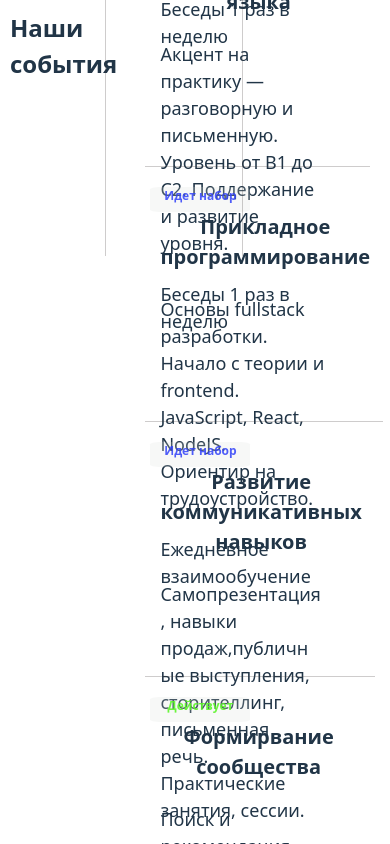
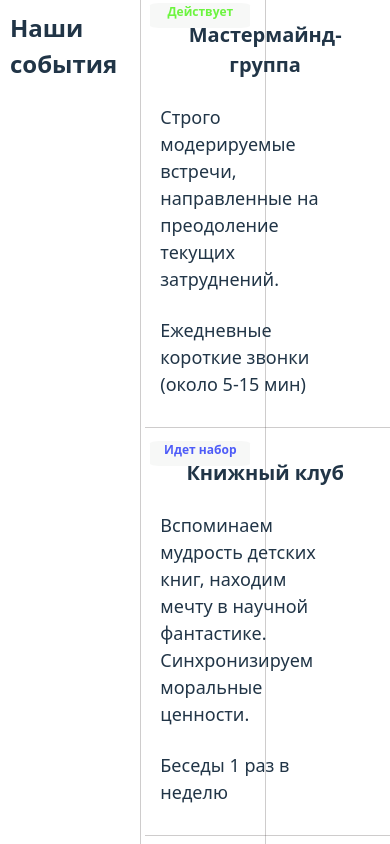
Before and after one commit to relevanti/website, a React (Vite) app: page / in a window 390 px wide. Shown: the top 844 px of the page. Built offline with nearby package versions, Linux system fonts and the light colour scheme.

Commit message:
Доделал мероприятия. Сделал сайт более гибким к масштабированию

```diff
--- a/src/ActivityTable.css
+++ b/src/ActivityTable.css
@@ -2,6 +2,13 @@ html, body {
   height: 100%;
   margin: 0;
   padding: 0;
+  box-sizing: border-box; /* Чтобы padding и border не влияли на размеры элементов */
+}
+
+*,
+*::before,
+*::after {
+  box-sizing: inherit; /* Применяем box-sizing ко всем элементам */
 }
 
 .container {
@@ -16,34 +23,36 @@ html, body {
   font-weight: bold;
   padding: 10px;
   display: flex;
-  justify-content: center;
+  /* justify-content: center; */
+  /* align-items: center;  */
 }
-
 .events {
-  width: 100%;
+  width: 70%;
   display: flex;
   align-items: center;
   justify-content: center;
+  flex-wrap: wrap;
 }
 
 .box {
   display: flex;
   flex-wrap: wrap;
   justify-content: space-between;
-  width: 90%;
-
+  width: 100%;
   gap: 20px;
+  position: relative;
+  max-width: 1200px; /* Ограничиваем максимальную ширину */
+  margin: 0 auto;
 }
 
-/*Деление блоков по 2 активности в строке*/
+/* Делаем блоки более гибкими */
 .box > div {
-  flex: 1 0 calc(40% - 10px);
+  flex: 1 1 calc(45% - 10px); /* Убираем жесткие ограничения, делаем гибкими */
   padding: 20px;
   text-align: center;
-  height: 195px;
+  height: auto; /* Позволяем блокам адаптироваться по высоте */
   position: relative;
 }
-
 
 /* Линия под блоками */
 .box > div::after {
@@ -61,77 +70,67 @@ html, body {
   content: none;
 }
 
-
-
-/* Вертикальная линия слева*/
+/* Вертикальная линия слева */
 .box::before {
   content: "";
   position: absolute;
-  left: 27%;
-  height: 100%;
+  left: 0%;
+  top: 0%; /* Линия начинает от верхней части блока */
+  height: 100%; /* Линия будет растягиваться на 100% высоты родительского блока */
   width: 1px;
   background-color: rgba(66, 61, 61, 0.259);
 }
 
-/*Вертикальня линия справа*/
+/* Вертикальная линия справа */
 .box::after {
   content: "";
   position: absolute;
-  left: 62%;
-  height: 100%;
+  left: 50%;
+  top: 0%; /* Линия начинает от верхней части блока */
+  height: 100%; /* Линия будет растягиваться на 100% высоты родительского блока */
   width: 1px;
   background-color: rgba(66, 61, 61, 0.259);
 }
-
-
-.status-planned{
+.status-planned,
+.status-active,
+.status-recruiting {
   width: 100px;
-  margin-left:-10px;
-  margin-top:-10px;
+  margin-left: -10px;
+  margin-top: -17px;
   height: 25px;
   border-radius: 10%;
   font-weight: bold;
   font-size: 12px;
-  background-color: #d8dbd835;
-  color:rgba(241, 55, 55, 0.845)
+  position: absolute;
 }
 
-.status-active{
-  width: 100px;
-  margin-left:-10px;
-  margin-top:-10px;
-  height: 25px;
-  border-radius: 10%;
-  font-weight: bold;
-  font-size: 12px;
+.status-planned {
   background-color: #d8dbd835;
-  color:rgba(89, 244, 38, 0.882)
+  color: rgba(241, 55, 55, 0.845);
 }
 
-.status-recruiting{
-  width: 100px;
-  margin-left:-10px;
-  margin-top:-10px;
-  height: 25px;
-  border-radius: 10%;
-  font-weight: bold;
-  font-size: 12px;
+.status-active {
   background-color: #d8dbd835;
-  color:rgba(49, 66, 248, 0.855)
+  color: rgba(89, 244, 38, 0.882);
 }
 
-.title{
+.status-recruiting {
+  background-color: #d8dbd835;
+  color: rgba(49, 66, 248, 0.855);
+}
+
+.title {
   font-weight: bold;
   font-size: 20px;
 }
 
 .description {
   font-size: 18px;
-  max-width: 80%; /* Ограничивает текст до половины блока */
+  max-width: 80%;
   word-wrap: break-word;
   font-weight: 300;
   text-align: left;
-  white-space: normal; /* Это гарантирует, что текст будет переноситься */
+  white-space: normal;
 }
 
 .regularity {
@@ -142,3 +141,38 @@ html, body {
   text-align: left;
   white-space: normal;
 }
+
+/* Медиазапросы для адаптации */
+@media (max-width: 768px) {
+  .sidebar {
+    width: 100%; /* Боковая панель будет занимать всю ширину */
+  }
+
+  .events {
+    width: 100%; /* Блок событий тоже будет занимать всю ширину */
+  }
+
+  .box > div {
+    flex: 1 1 100%; /* Каждый блок будет занимать всю ширину */
+  }
+
+  .box {
+    flex-direction: column; /* Блоки будут располагаться вертикально */
+  }
+}
+
+/* Адаптивные стили для вертикальных линий */
+@media (max-width: 768px) {
+  .box::before,
+  .box::after {
+    height: 50%; /* Уменьшаем высоту вертикальных линий на маленьких экранах */
+  }
+}
+
+/* Адаптивные стили для горизонтальных линий */
+@media (max-width: 768px) {
+  .box > div::after {
+    height: 1px; /* На маленьких экранах линии остаются тонкими */
+    width: 100%; /* Линия растягивается на всю ширину блока */
+  }
+}
```
